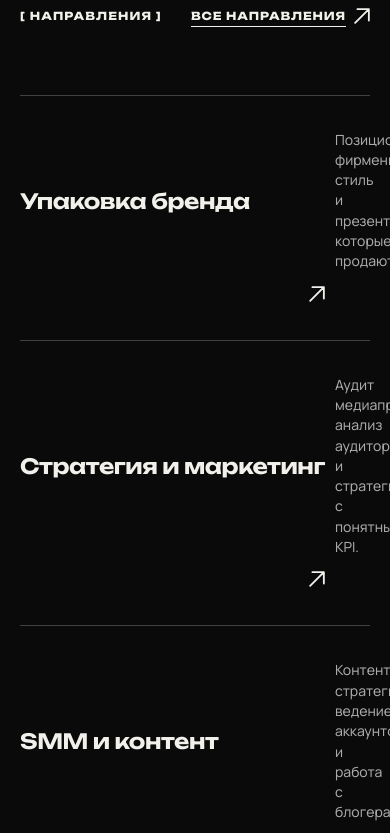
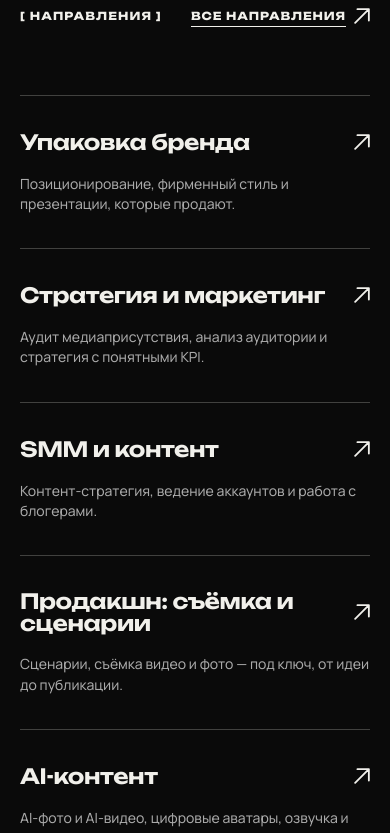
Before and after one commit to biakib/plohospal-production, a Next.js app: page / in a window 390 px wide. Shown: the part 2760-3593 px from the top of the page. Built offline with nearby package versions, Linux system fonts and the light colour scheme.

Commit message:
Fix mobile services accordion layout
After dropping the number column, the description was still forced
into the 35px arrow column and clipped off screen; title and arrow now
share row one and the description spans the full width below.

```diff
--- a/app/globals.css
+++ b/app/globals.css
@@ -274,9 +274,10 @@ footer h2 span { color:transparent; -webkit-text-stroke:2px #000; margin-left:8v
   .manifesto-art { min-height:600px; }
   .manifesto-copy { min-height:650px; }
   .service-toggle { grid-template-columns:1fr 35px; }
-    .service-expand>div { padding:0 24px 0 0; }
-  .service-toggle p { grid-column:2; }
-  .service-expand>div { padding-left:70px; }
+  .service-toggle h3 { grid-column:1; grid-row:1; align-self:center; }
+  .service-toggle b { grid-column:2; grid-row:1; }
+  .service-toggle p { grid-column:1 / -1; grid-row:2; margin-top:10px; }
+  .service-expand>div { padding:0 24px 0 0; }
   .quiz { grid-template-columns:1fr; gap:42px; }
   .quiz-heading { position:static; }
   .section-head { display:block; } .section-head h2 { width:100%; margin-top:42px; }
```
Also changed, not shown: 13 other files (tests, documents, lock files or other folders).
